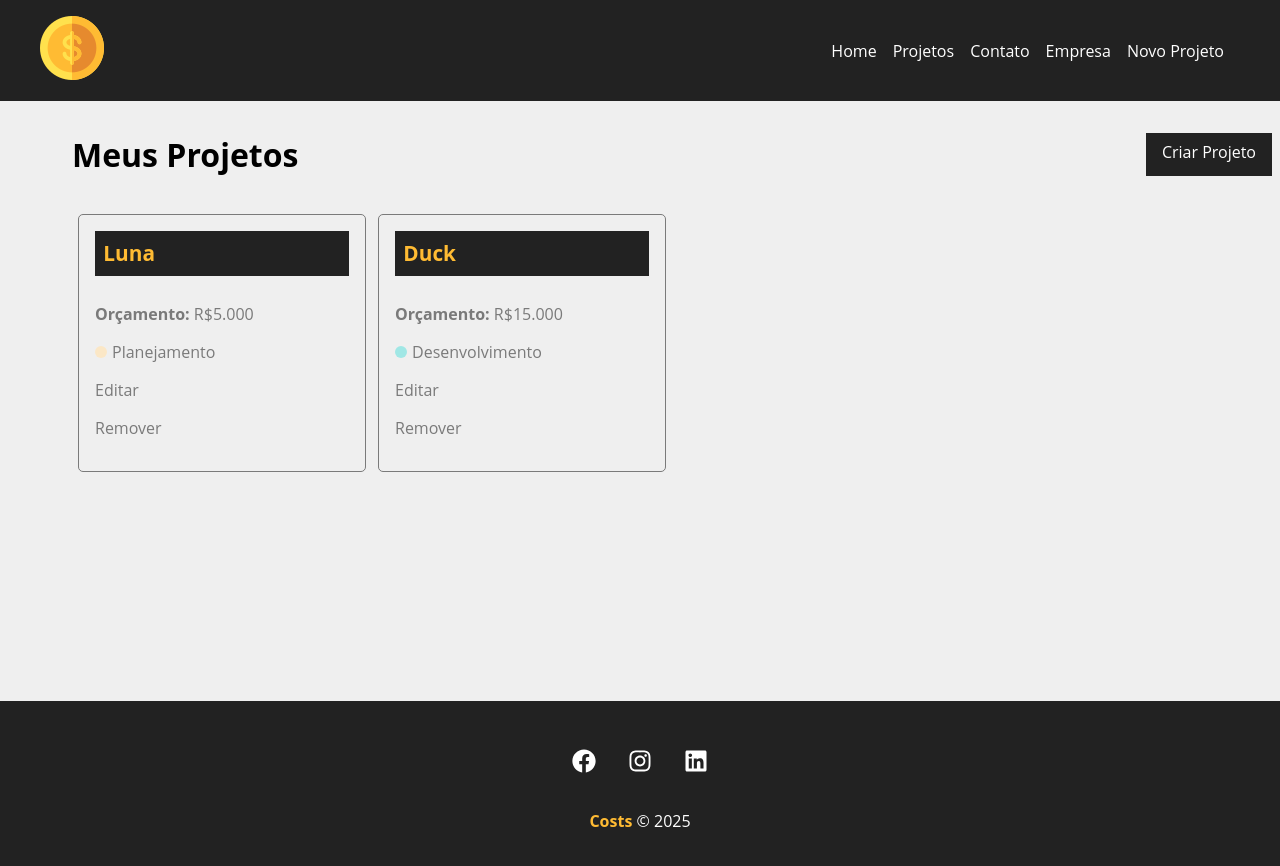
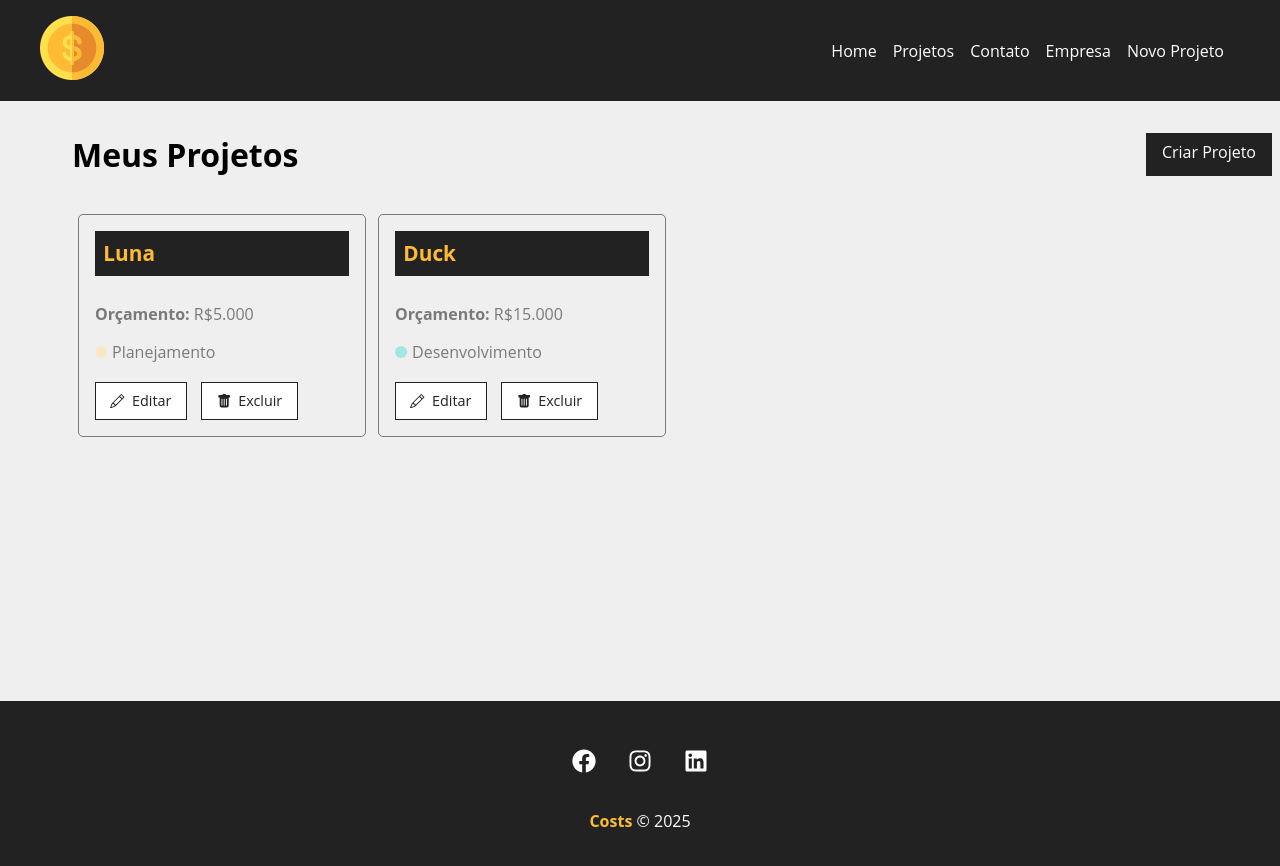
Before and after one commit to BrunaCrisSan/costs-layout, a React (Vite) app: page /projects in a window 1280 px wide. Shown: the top 866 px of the page. Built offline with nearby package versions, Linux system fonts and the light colour scheme; data requests are answered from the project's data file.

Commit message:
css ProjectCard

```diff
--- a/src/components/project/ProjectCard.jsx
+++ b/src/components/project/ProjectCard.jsx
@@ -1,3 +1,4 @@
+import { Link } from 'react-router-dom';
 import styles from './ProjectCard.module.css';
 import { BsPencil, BsFillTrashFill } from 'react-icons/bs';
 function ProjectCard({ id, name, budget, category }) {
@@ -14,9 +15,13 @@
         {category.name}
       </p>
 
-      <div>
-        <p>Editar</p>
-        <p>Remover</p>
+      <div className={styles.project_card_actions}>
+        <Link to="/">
+          <BsPencil /> Editar
+        </Link>
+        <button>
+          <BsFillTrashFill /> Excluir
+        </button>
       </div>
     </div>
   );
--- a/src/components/project/ProjectCard.module.css
+++ b/src/components/project/ProjectCard.module.css
@@ -43,3 +43,32 @@
 .category_text .planejamento {
   background-color: #fbe7c6;
 }
+.project_card_actions {
+  margin-top: 1.2em;
+  display: flex;
+  align-items: center;
+}
+.project_card_actions a,
+.project_card_actions button {
+  text-decoration: none;
+  border: none;
+  background-color: #fff;
+  color: #222;
+  font-size: 0.9em;
+  padding: 0.6em 1em;
+  margin-right: 1em;
+  cursor: pointer;
+  border: 1px solid #222;
+  display: flex;
+  align-items: center;
+  justify-content: center;
+  transition: 0.5s;
+}
+.project_card_actions svg {
+  margin-right: 0.5em;
+}
+.project_card_actions a:hover,
+.project_card_actions button:hover {
+  background-color: #222;
+  color: #ffbb33;
+}
```
